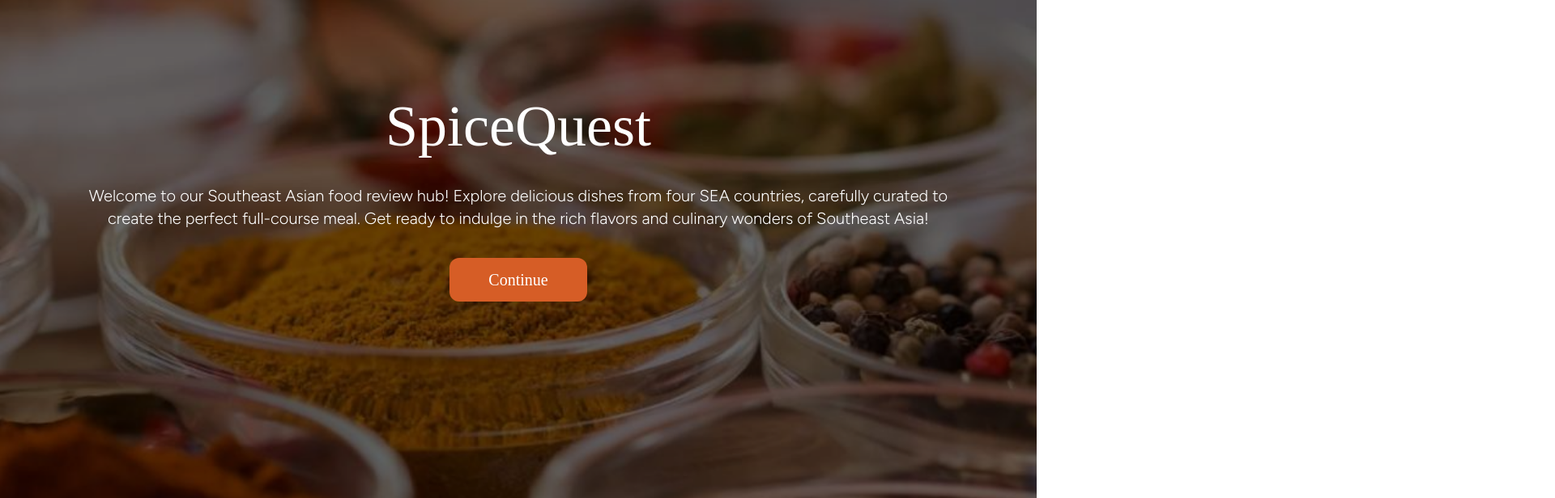
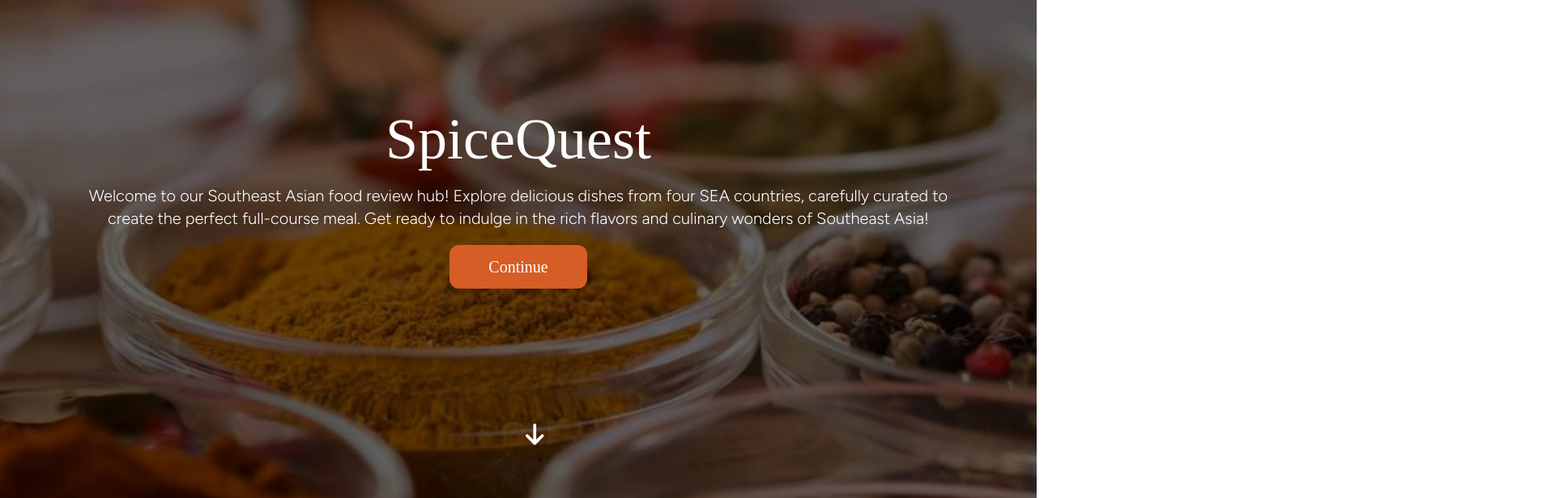
Before and after one commit to MrRyushi/GERPHIS-Creative-Food-Review, a Next.js app in the folder spicequest/: page / in a window 1280 px wide. Shown: the part 220-836 px from the top of the page at 81% size, 1920 px wide, since content can reach past the window. Built offline with nearby package versions, Linux system fonts and the light colour scheme; a web font is replaced by a local one.

Commit message:
added animations

```diff
--- a/spicequest/app/Components/CountryTemplate.tsx
+++ b/spicequest/app/Components/CountryTemplate.tsx
@@ -2,6 +2,7 @@
 import { useState } from "react";
 import Browse from "./Browse";
 import Post from "./Post";
+import { motion } from "framer-motion";
 
 interface CountryTemplateProps {
   countryData: {
@@ -66,19 +67,46 @@ const CountryTemplate: React.FC<CountryTemplateProps> = ({
       </div>
 
       {/* Posts Section */}
-      <div className="flex flex-col items-center space-y-6 px-4 mb-8">
+      <motion.div
+        className="flex flex-col items-center space-y-6 px-4 mb-8"
+        initial="hidden"
+        animate="visible"
+        variants={{
+          hidden: { opacity: 0 },
+          visible: {
+            opacity: 1,
+            transition: { staggerChildren: 0.2 },
+          },
+        }}
+      >
         {filteredPosts.length > 0 ? (
-          filteredPosts.map((post, index) => <Post key={index} post={post} />)
+          filteredPosts.map((post, index) => (
+            <motion.div
+              key={index}
+              variants={{
+                hidden: { opacity: 0, y: 50 },
+                visible: { opacity: 1, y: 0, transition: { duration: 0.8 } },
+              }}
+            >
+              <Post post={post} />
+            </motion.div>
+          ))
         ) : (
           <p className="text-gray-500">No matching food reviews.</p>
         )}
-      </div>
+      </motion.div>
 
 
       {/* Browse Other Countries */}
-      <div id="browse-section">
+      <motion.div
+        id="browse-section"
+        initial={{ opacity: 0, y: 50 }}
+        whileInView={{ opacity: 1, y: 0 }}
+        transition={{ duration: 1 }}
+        viewport={{ once: true }}
+      >
         <Browse from={from} />
-      </div>
+      </motion.div>
 
       {/* Floating Browse More Button */}
       <div className="fixed bottom-3 right-3 md:bottom-6 md:right-6 lg:bottom-8 lg:right-8 xl:bottom-12 xl:right-12">
--- a/spicequest/app/countries/page.tsx
+++ b/spicequest/app/countries/page.tsx
@@ -1,6 +1,7 @@
 "use client";
 import Link from "next/link";
 import Nav from "../Components/Nav";
+import { motion } from "framer-motion";
 import Image from "next/image";
 
 const CountryPage = () => {
@@ -51,8 +52,25 @@ const CountryPage = () => {
         </div>
 
         {/* Main */}
-        <div className="grid md:grid-cols-2 lg:grid-cols-3 2xl:grid-cols-4 grid-flow-row justify-center items-center figtree px-2 md:px-12 lg:px-auto xl:px-36 gap-4 md:gap-4 lg:gap-4 xl:gap-8 xl:pt-8">
+        <motion.div className="grid md:grid-cols-2 lg:grid-cols-3 2xl:grid-cols-4 grid-flow-row justify-center items-center figtree px-2 md:px-12 lg:px-auto xl:px-36 gap-4 md:gap-4 lg:gap-4 xl:gap-8 xl:pt-8"
+          initial="hidden"
+          animate="visible"
+          variants={{
+            hidden: { opacity: 0 },
+            visible: {
+              opacity: 1,
+              transition: { staggerChildren: 0.2 },
+            },
+          }}
+          >
           {countriesData.map((country, index) => (
+            <motion.div
+              key={index}
+              variants={{
+                hidden: { opacity: 0, y: 50 },
+                visible: { opacity: 1, y: 0, transition: { duration: 0.8 } },
+              }}
+            >
               <Link
                 key={index}
                 href={country.link}
@@ -87,8 +105,9 @@ const CountryPage = () => {
                   </div>
                 </div>
               </Link>
+            </motion.div>
             ))}
-        </div>
+        </motion.div>
       </div>
     </div>
   );
--- a/spicequest/app/page.tsx
+++ b/spicequest/app/page.tsx
@@ -1,7 +1,18 @@
+'use client'
 import Nav from "./Components/Nav";
 import Link from "next/link";
+import { motion } from "framer-motion";
+import { useRef } from "react";
+import { FontAwesomeIcon } from '@fortawesome/react-fontawesome'
+import { faArrowDown } from '@fortawesome/free-solid-svg-icons'
 
 export default function Home() {
+  const aboutUsRef = useRef<HTMLDivElement>(null);
+  const element = <FontAwesomeIcon icon={faArrowDown} />
+  const scrollToAboutUs = () => {
+    aboutUsRef.current?.scrollIntoView({ behavior: "smooth" });
+  };
+
   return (
     <div
       className="w-screen h-auto 3xl:h-screen overflow-hidden bg-cover bg-center"
@@ -15,6 +26,17 @@ export default function Home() {
       {/* Main Content */}
       <div className="text-center flex justify-center items-center py-12 lg:py-12 xl:py-16 2xl:py-24 h-screen">
         <div className="space-y-4 px-12 md:px-20 lg:px-20 xl:px-24 2xl:px-48 dm-serif-text text-white">
+          <motion.div
+           initial="hidden"
+           animate="visible"
+           variants={{
+             hidden: { opacity: 0 },
+             visible: {
+               opacity: 1,
+               transition: { staggerChildren: 0.3 },
+             },
+           }}
+          >
             <p className="text-5xl sm:text-5xl md:text-5xl lg:text-6xl xl:text-7xl">
               SpiceQuest
             </p>
@@ -26,6 +48,7 @@ export default function Home() {
                 and culinary wonders of Southeast Asia!
               </p>
             </div>
+
             <div className="pt-10 lg:pt-12 xl:pt-8 2xl:-pt-12">
               <Link
                 href="/countries"
@@ -34,12 +57,22 @@ export default function Home() {
                 Continue
               </Link>
             </div>
+          </motion.div>
+
+          <button onClick={scrollToAboutUs} className="absolute bottom-5 w-full">
+            <motion.div
+              className="w-10 h-10 flex justify-center items-center text-white text-3xl"
+              animate={{ y: [0, -10, 0] }}
+              transition={{ repeat: Infinity, duration: 1.5, ease: "easeInOut" }}>
+              {element}
+            </motion.div>
+          </button>
         </div>
       </div>
 
       <div className="px-12 md:px-20 lg:px-20 xl:px-24 2xl:px-48 py-20 lg:py-12 xl:py-16 2xl:py-24 text-alternative_white lg:h-screen flex justify-center items-center">
         <div>
-          <div>
+          <div id="about-us" ref={aboutUsRef}>
             <h1 className="font-bold figtree text-2xl">About SpiceQuest</h1>
           </div>
           <div className="figtree text-lg md:text-lg lg:text-xl xl:text-xl font-light pt-5">
--- a/spicequest/package.json
+++ b/spicequest/package.json
@@ -9,8 +9,12 @@
     "lint": "next lint"
   },
   "dependencies": {
+    "@fortawesome/fontawesome-svg-core": "^6.7.2",
+    "@fortawesome/free-solid-svg-icons": "^6.7.2",
+    "@fortawesome/react-fontawesome": "^0.2.2",
     "@material-tailwind/html": "^2.3.2",
     "@material-tailwind/react": "^2.1.10",
+    "framer-motion": "^12.4.2",
     "next": "^15.1.6",
     "react": "^19.0.0",
     "react-dom": "^19.0.0",
```
Also changed, not shown: 1 other file (tests, documents, lock files or other folders). Lines whose indentation alone changed are shown as unchanged.
